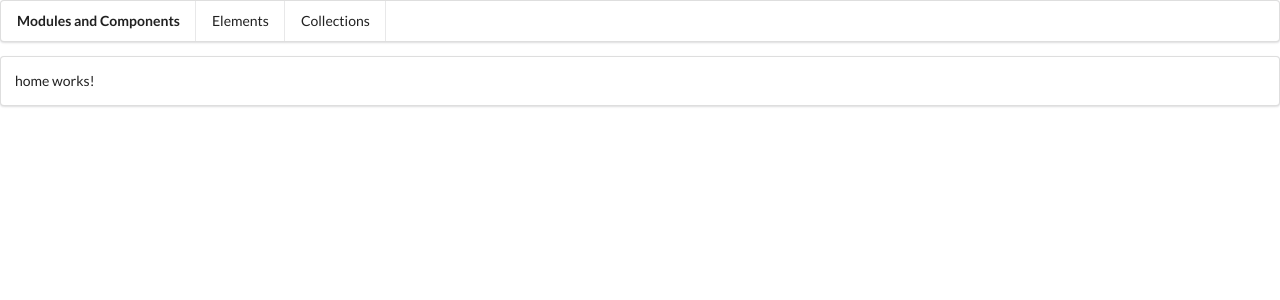
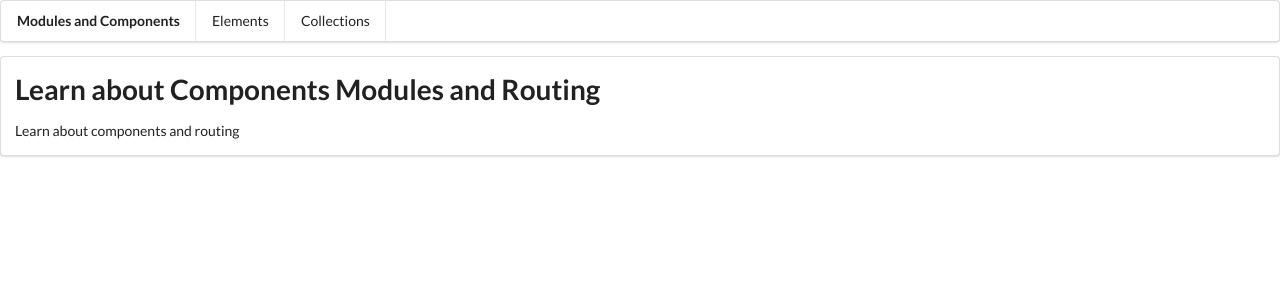
Before and after one commit to leungwoo/ComponentsAngular, an Angular app: page / in a window 1280 px wide. Shown: the top 300 px of the page. Built offline with nearby package versions, Linux system fonts and the light colour scheme.

Commit message:
Lazy loaded Elementsmodule

```diff
--- a/src/app/app-routing.module.ts
+++ b/src/app/app-routing.module.ts
@@ -5,6 +5,11 @@ import { HomeComponent } from './home/home.component';
 import { PagenotfoundComponent } from './pagenotfound/pagenotfound.component';
 
 const routes: Routes = [
+  {
+    path: 'elements',
+    loadChildren: () =>
+      import('./elements/elements.module').then((m) => m.ElementsModule),
+  },
   { path: '', component: HomeComponent, pathMatch: 'full' },
   { path: '**', component: PagenotfoundComponent },
 ];
--- a/src/app/app.module.ts
+++ b/src/app/app.module.ts
@@ -3,14 +3,13 @@ import { BrowserModule } from '@angular/platform-browser';
 
 import { AppRoutingModule } from './app-routing.module';
 import { AppComponent } from './app.component';
-import { ElementsModule } from './elements/elements.module';
 import { CollectionsModule } from './collections/collections.module';
 import { HomeComponent } from './home/home.component';
 import { PagenotfoundComponent } from './pagenotfound/pagenotfound.component';
 
 @NgModule({
   declarations: [AppComponent, HomeComponent, PagenotfoundComponent],
-  imports: [BrowserModule, ElementsModule, CollectionsModule, AppRoutingModule],
+  imports: [BrowserModule, CollectionsModule, AppRoutingModule],
   providers: [],
   bootstrap: [AppComponent],
 })
--- a/src/app/elements/elements-routing.module.ts
+++ b/src/app/elements/elements-routing.module.ts
@@ -2,7 +2,7 @@ import { NgModule } from '@angular/core';
 import { RouterModule, Routes } from '@angular/router';
 import { ElementsHomeComponent } from './elements-home/elements-home.component';
 
-const routes: Routes = [{ path: 'elements', component: ElementsHomeComponent }];
+const routes: Routes = [{ path: '', component: ElementsHomeComponent }];
 
 @NgModule({
   imports: [RouterModule.forChild(routes)],
--- a/src/app/home/home.component.html
+++ b/src/app/home/home.component.html
@@ -1 +1,2 @@
-<p>home works!</p>
+<h1>Learn about Components Modules and Routing</h1>
+<p>Learn about components and routing</p>
--- a/src/app/pagenotfound/pagenotfound.component.html
+++ b/src/app/pagenotfound/pagenotfound.component.html
@@ -1 +1 @@
-<p>pagenotfound works!</p>
+<h3>Page not Found</h3>
```
